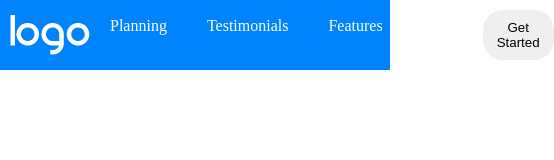
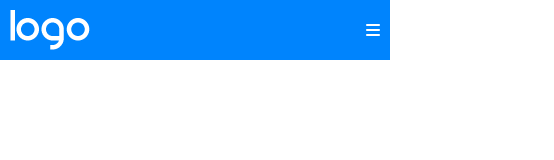
Before and after one commit to simone-danzeri/htmlcss-responsive-layout, a plain HTML site: page index.html in a window 390 px wide. Shown: the whole page, 554 px wide, since content can reach past the window. Drawn offline with Linux system fonts and the light colour scheme.

Commit message:
feat: add header for tablet

```diff
--- a/index.html
+++ b/index.html
@@ -3,6 +3,7 @@
 <head>
     <meta charset="UTF-8">
     <meta name="viewport" content="width=device-width, initial-scale=1.0">
+    <link rel="stylesheet" href="https://cdnjs.cloudflare.com/ajax/libs/font-awesome/6.5.1/css/all.min.css" integrity="sha512-DTOQO9RWCH3ppGqcWaEA1BIZOC6xxalwEsw9c2QQeAIftl+Vegovlnee1c9QX4TctnWMn13TZye+giMm8e2LwA==" crossorigin="anonymous" referrerpolicy="no-referrer" />
     <link rel="preconnect" href="https://fonts.googleapis.com">
     <link rel="preconnect" href="https://fonts.gstatic.com" crossorigin>
     <link href="https://fonts.googleapis.com/css2?family=PT+Sans:wght@400;700&display=swap" rel="stylesheet">
@@ -27,6 +28,9 @@
                         <button class="btn">Get Started</button>
                     </div>
                 </nav>
+                <div class="side-menu">
+                    <i class="fa-solid fa-bars"></i>
+                </div>
             </div>
         </div>
     </header>
--- a/style.css
+++ b/style.css
@@ -68,3 +68,33 @@ header nav ul li{
     padding: 0px 20px;
     color: #fff;
 }
+
+.side-menu{
+    color: #fff;
+    display: none;
+}
+
+/*-----------------
+    RESPONSIVE
+-----------------*/
+
+/*---- TABLET ----*/
+
+@media screen and (max-width: 992px) {
+    .container{
+        width: 100%;
+    }
+    nav{
+        display: none;
+    }
+    .side-menu{
+        display: flex;
+        align-items: center;
+    }
+}
+
+/*---- MOBILE ----*/
+
+@media screen and (max-width: 768px) {
+
+}
```
